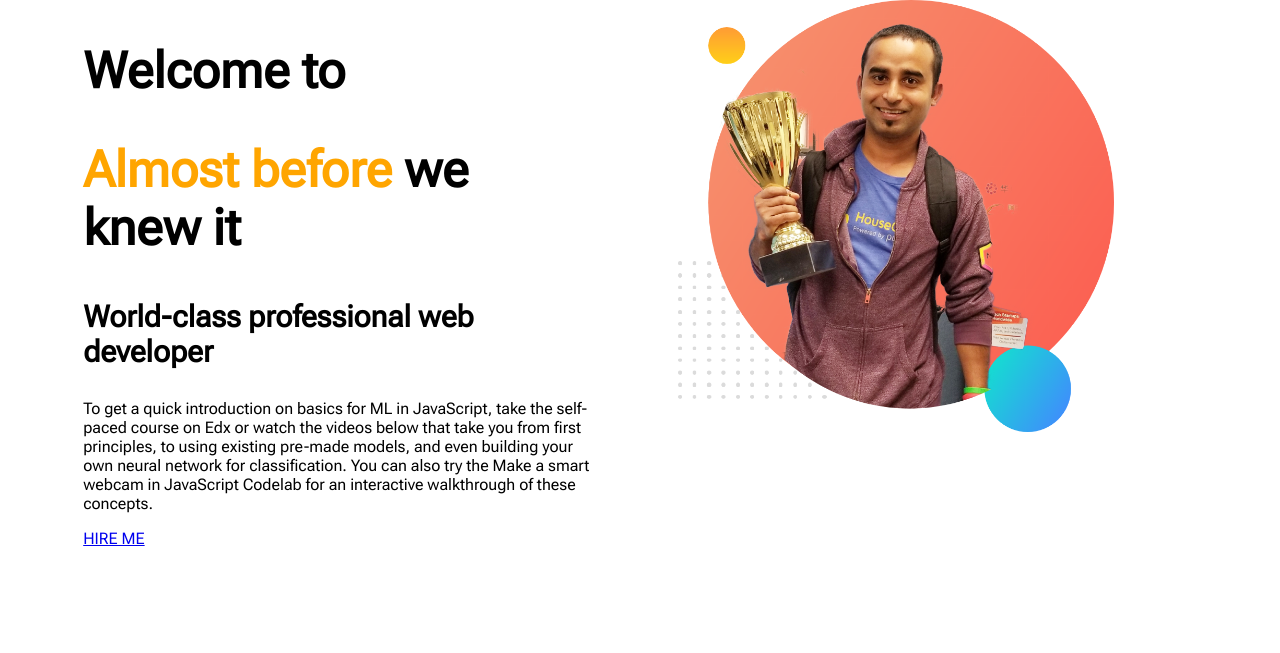
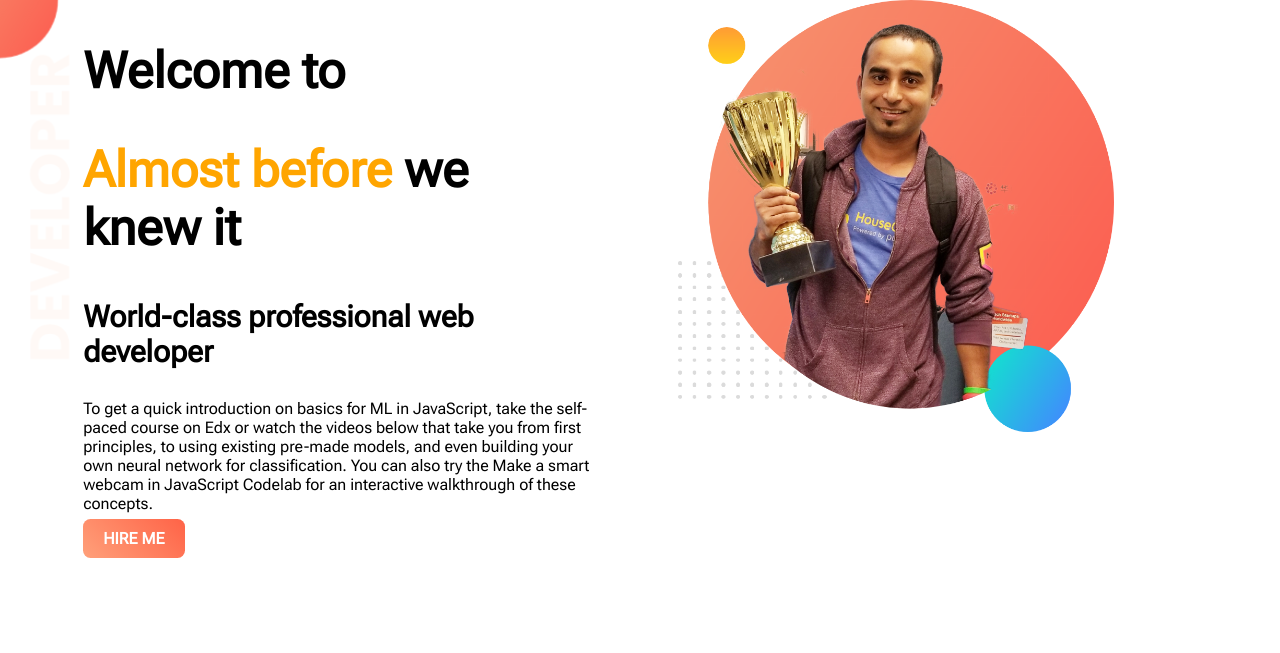
Before and after one commit to shakil2k50/rana-telecom, a plain HTML site: page index.html in a window 1280 px wide. Drawn offline with Linux system fonts and the light colour scheme.

Commit message:
2nd commit

```diff
--- a/style.css
+++ b/style.css
@@ -20,3 +20,20 @@ h3{
 .half-width img{
     width: 85%;
 }
+.link-button{
+   text-decoration: none;
+   background-image: linear-gradient(45deg,lightsalmon,tomato);
+   padding: 10px 20px;
+   font-weight: 700;
+   color: white;
+   border-radius: 7.5px;
+
+}
+.top-bottom{
+    background-image: url("images/top-banner.png");
+    background-repeat: no-repeat;
+}
+section{
+    height: 500px;
+    padding-bottom: 150px;
+}
```
